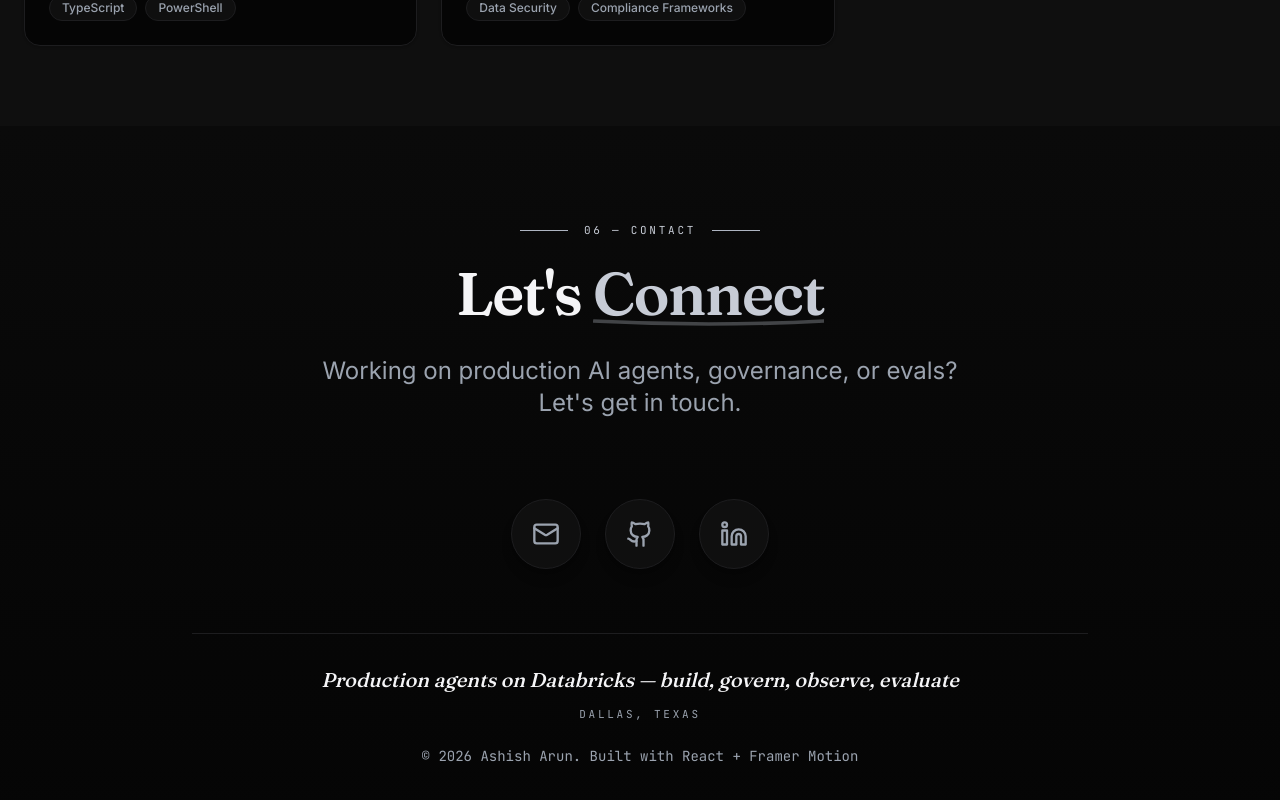
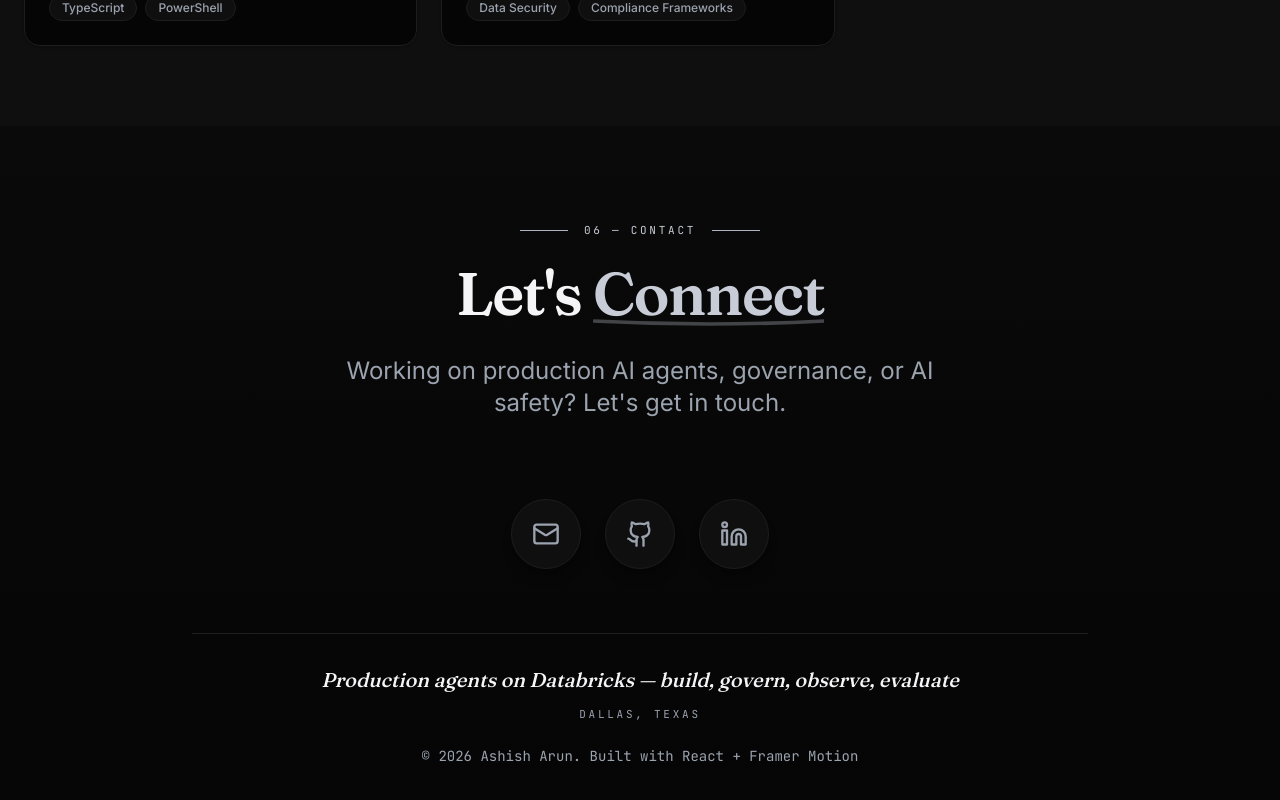
Before and after one commit to ash1sh95/ash1sh95.github.io, a React (Vite) app: page / in a window 1280 px wide. Shown: the part 8069-8869 px from the top of the page. Built offline with nearby package versions, Linux system fonts and the light colour scheme; the HTML template or start-up script is replaced by a standard one.

Commit message:
Plain language: legible stats, architect positioning

```diff
--- a/src/sections/Contact.tsx
+++ b/src/sections/Contact.tsx
@@ -49,7 +49,7 @@ const Contact = () => {
                         </span>
                     </h2>
                     <p className="text-xl md:text-2xl text-text-muted max-w-2xl mx-auto font-light">
-                        Working on production AI agents, governance, or evals? Let's get in touch.
+                        Working on production AI agents, governance, or AI safety? Let's get in touch.
                     </p>
                 </motion.div>
 
```
